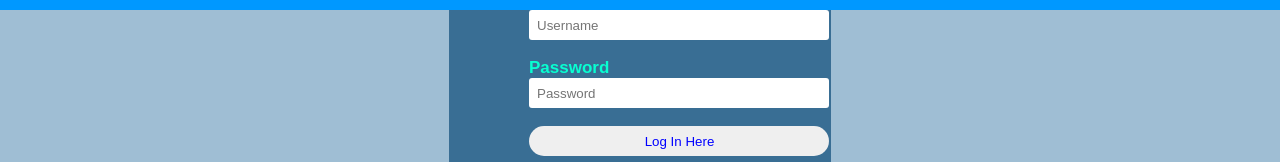
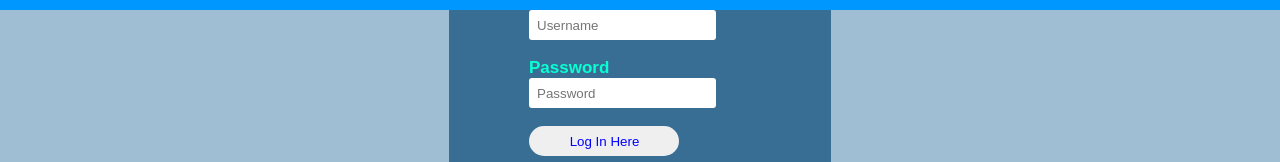
Before and after one commit to CorySmith97/Wdd, a plain HTML site: page wwr/buildyourbusiness/login.html in a window 1280 px wide. Shown: the part 790-952 px from the top of the page. Drawn offline with Linux system fonts and the light colour scheme; a web font is replaced by a local one.

Commit message:
final changes

```diff
--- a/wwr/buildyourbusiness/login.html
+++ b/wwr/buildyourbusiness/login.html
@@ -50,8 +50,8 @@
                 <a>Build Your Business &copy; 2022 - Cory Smith</a>
                 <div class="footer-content-right">
                     <a href="site-plan.html"><img src="images/logo.png" class="icon-style"></a>
-            <a href="www.facebook.com"><img src="images/facebook.png" class="icon-style" alt="Github icon"></a>
-            <a href="www.instagram.com"><img src="images/instagram.png" class="icon-style" alt="Twitter icon"></a>
+                    <a href="https://www.facebook.com"><img src="images/facebook.png" class="icon-style" alt="Github icon"></a>
+                    <a href="https://www.instagram.com"><img src="images/instagram.png" class="icon-style" alt="Twitter icon"></a>
                     <a href="https://www.twitter.com"><img src="images/twitter.png" class="icon-style" alt="Emailicon"></a>
                     </div>
                     </p>
--- a/wwr/buildyourbusiness/styles/styles.css
+++ b/wwr/buildyourbusiness/styles/styles.css
@@ -207,6 +207,7 @@ body::after {
 
 .login{
     width: 382px;
+    max-height: 450px;
     overflow: hidden;
     margin: auto;
     margin: 20 0 0 450px;
@@ -225,14 +226,14 @@ color: #08ffd1;
 font-size: 17px;
 }
 #Uname{
-width: 300px;
+width: auto;
 height: 30px;
 border: none;
 border-radius: 3px;
 padding-left: 8px;
 }
 #Pass{
-width: 300px;
+width: auto;
 height: 30px;
 border: none;
 border-radius: 3px;
@@ -240,7 +241,7 @@ padding-left: 8px;
 
 }
 #log{
-width: 300px;
+width: 150px;
 height: 30px;
 border: none;
 border-radius: 17px;
```
Also changed, not shown: wwr/buildyourbusiness/index.html (+2 -2 lines), wwr/buildyourbusiness/mission.html (+2 -2 lines), wwr/buildyourbusiness/pricing.html (+2 -2 lines). Lines whose indentation alone changed are shown as unchanged.
